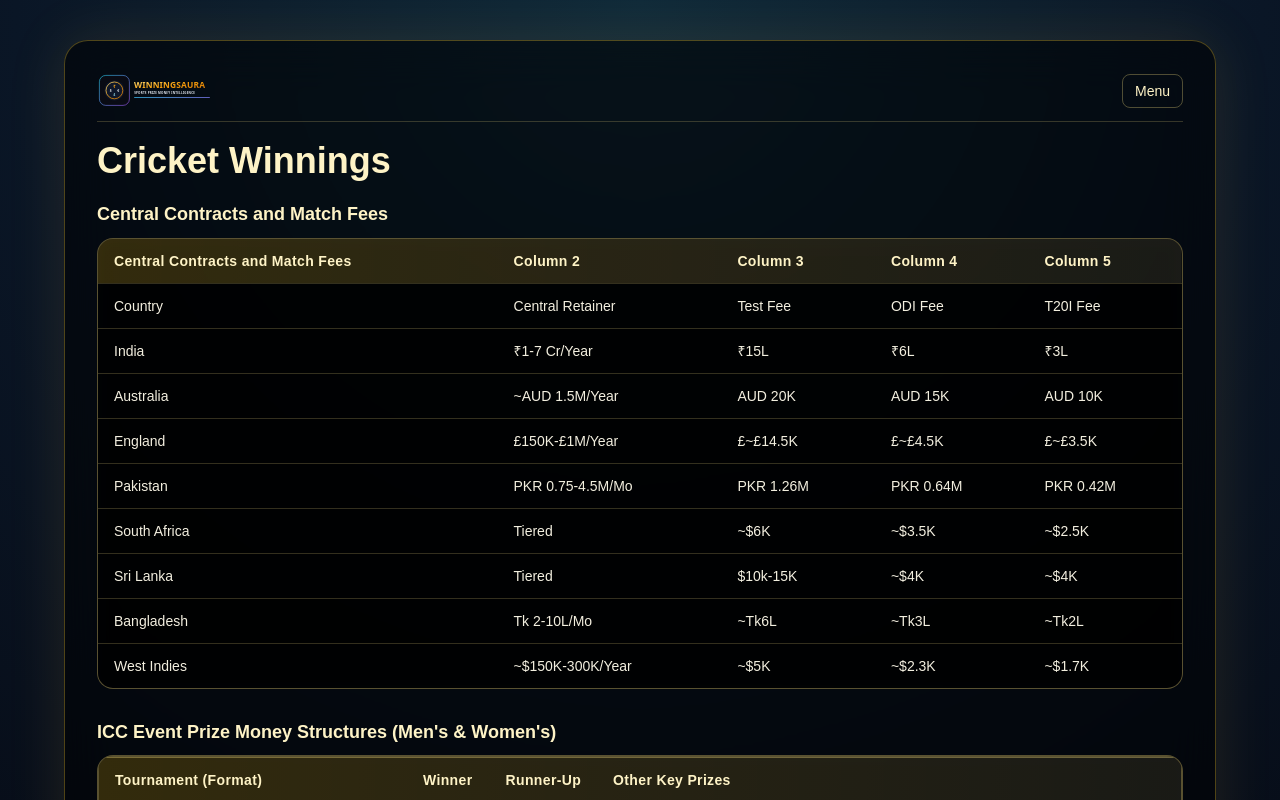
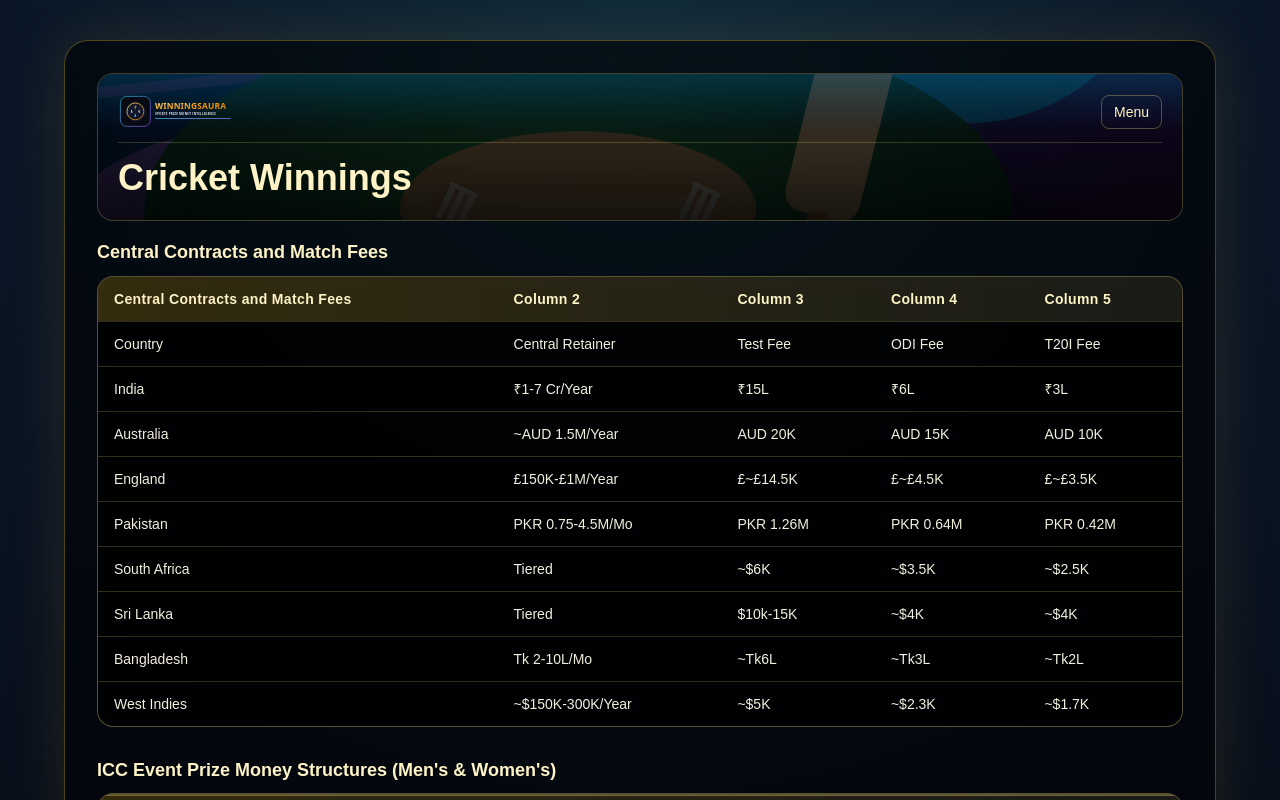
Before and after one commit to WinningsAura/WinningsAura, a Next.js app in the folder winnings-web/: page /cricket-stats in a window 1280 px wide. Shown: the top 800 px of the page. Built offline with nearby package versions, Linux system fonts and the light colour scheme.

Commit message:
Fix menu clickability and add tennis/cricket header visuals

```diff
--- a/winnings-web/src/app/cricket-stats/page.tsx
+++ b/winnings-web/src/app/cricket-stats/page.tsx
@@ -123,12 +123,19 @@ export default function CricketStatsPage() {
   return (
     <div className="min-h-screen bg-[radial-gradient(circle_at_top,_#0f2a3a_0%,_#0a1626_45%,_#05070f_100%)] px-3 py-6 text-[#F5E6B3] sm:px-6 sm:py-8 lg:px-8 lg:py-10">
       <main className="relative z-30 mx-auto w-full max-w-6xl rounded-2xl border border-amber-300/30 bg-black/55 p-4 shadow-[0_0_60px_rgba(245,185,59,0.12)] backdrop-blur-xl sm:rounded-3xl sm:p-8">
-        <div className="mb-4 flex flex-wrap items-center justify-between gap-3 border-b border-amber-200/20 pb-3">
+        <section className="relative mb-4 overflow-hidden rounded-2xl border border-amber-200/25 bg-black/45 p-4 sm:p-5">
+          <div
+            aria-hidden="true"
+            className="pointer-events-none absolute inset-0 bg-cover bg-center opacity-35"
+            style={{ backgroundImage: "url('/cricket-aura-max-2026.svg')" }}
+          />
+          <div aria-hidden="true" className="pointer-events-none absolute inset-0 bg-gradient-to-b from-sky-900/45 via-black/40 to-black/70" />
+
+          <div className="relative z-10 flex flex-wrap items-center justify-between gap-3 border-b border-amber-200/20 pb-3">
             <Link href="/" className="flex items-center gap-2">
               <img src="/winnings-aura-logo-currency.svg" alt="WinningsAura" className="h-8 w-auto sm:h-9" />
             </Link>
             <nav className="flex items-center gap-2 text-sm sm:gap-3">
-
               <div className="relative">
                 <details className="group">
                   <summary className="list-none cursor-pointer rounded-lg border border-amber-200/30 px-3 py-1.5 text-amber-100 hover:border-amber-200/70">
@@ -145,7 +152,8 @@ export default function CricketStatsPage() {
               </div>
             </nav>
           </div>
-        <h1 className="break-words text-[clamp(1.5rem,6vw,2rem)] font-bold leading-tight text-amber-100 sm:text-4xl">Cricket Winnings</h1>
+          <h1 className="relative z-10 mt-3 break-words text-[clamp(1.5rem,6vw,2rem)] font-bold leading-tight text-amber-100 sm:text-4xl">Cricket Winnings</h1>
+        </section>
 
         {loading ? <p className="mt-4 text-sm text-amber-100/80">Loading data...</p> : null}
         {error ? <p className="mt-4 text-sm text-rose-300">Error: {error}</p> : null}
--- a/winnings-web/src/app/golf-stats/page.tsx
+++ b/winnings-web/src/app/golf-stats/page.tsx
@@ -225,13 +225,13 @@ export default function GolfStatsPage() {
             <Link href="/" className="flex items-center gap-2">
               <img src="/winnings-aura-logo-currency.svg" alt="WinningsAura" className="h-8 w-auto sm:h-9" />
             </Link>
-            <nav className="flex items-center gap-2 text-sm sm:gap-3">
-              <div className="relative">
+            <nav className="relative z-40 flex items-center gap-2 text-sm sm:gap-3">
+              <div className="relative z-40">
                 <details className="group">
                   <summary className="list-none cursor-pointer rounded-lg border border-amber-200/30 px-3 py-1.5 text-amber-100 hover:border-amber-200/70">
                     Menu
                   </summary>
-                  <div className="absolute right-0 top-full z-50 mt-1 w-52 rounded-xl border border-amber-200/30 bg-black/95 p-2 opacity-0 shadow-2xl transition group-open:opacity-100">
+                  <div className="absolute right-0 top-full z-[120] mt-1 w-52 rounded-xl border border-amber-200/30 bg-black/95 p-2 opacity-0 shadow-2xl transition group-open:opacity-100">
                     <Link href="/about-us" className="flex items-center justify-between rounded-md px-3 py-2 text-amber-100 hover:bg-amber-200/10"><span>About Us</span><span>{"\uD83D\uDC65"}</span></Link>
                     <Link href="/tennis-stats" className="flex items-center justify-between rounded-md px-3 py-2 text-amber-100 hover:bg-amber-200/10"><span>Tennis</span><span>{"\uD83C\uDFBE"}</span></Link>
                     <Link href="/cricket-stats" className="flex items-center justify-between rounded-md px-3 py-2 text-amber-100 hover:bg-amber-200/10"><span>Cricket</span><span>{"\uD83C\uDFCF"}</span></Link>
--- a/winnings-web/src/app/tennis-stats/page.tsx
+++ b/winnings-web/src/app/tennis-stats/page.tsx
@@ -745,7 +745,6 @@ export default function TennisStatsPage() {
     <div className="relative min-h-screen overflow-hidden bg-[radial-gradient(circle_at_top,#4a3900,#0b0b0b_45%,#000000_70%)] text-[#F5E6B3]">
       <main className="relative z-30 mx-auto w-full max-w-6xl px-3 py-6 sm:px-6 sm:py-8 lg:px-8 lg:py-10">
         <section className="relative mb-6 overflow-hidden rounded-2xl border border-amber-300/30 bg-black/55 p-4 shadow-[0_0_60px_rgba(245,185,59,0.12)] backdrop-blur-xl sm:rounded-3xl sm:p-8">
-          {selectedSheet === "Tennis Grand Slams" ? (
           <div className="pointer-events-none absolute inset-0 opacity-30">
             <div className="grid h-full grid-cols-2 grid-rows-2 lg:grid-cols-4 lg:grid-rows-1">
               {grandSlamCourts.map((court) => (
@@ -758,8 +757,6 @@ export default function TennisStatsPage() {
             </div>
             <div className="absolute inset-0 bg-black/45" />
           </div>
-          ) : null
-          }
           <div className="relative z-10">
           <div className="mb-4 flex flex-wrap items-center justify-between gap-3 border-b border-amber-200/20 pb-3">
             <Link href="/" className="flex items-center gap-2">
```
Lines whose indentation alone changed are shown as unchanged.
